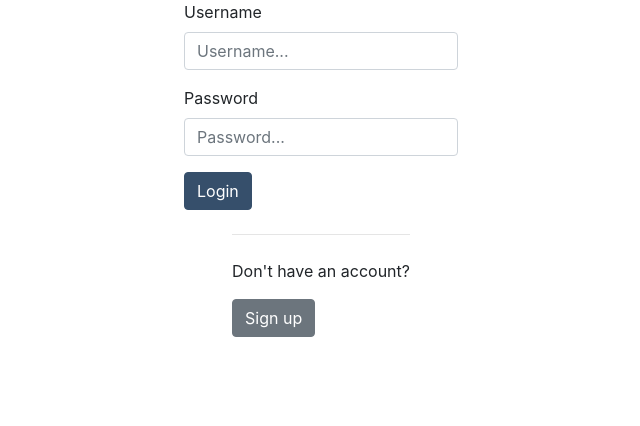
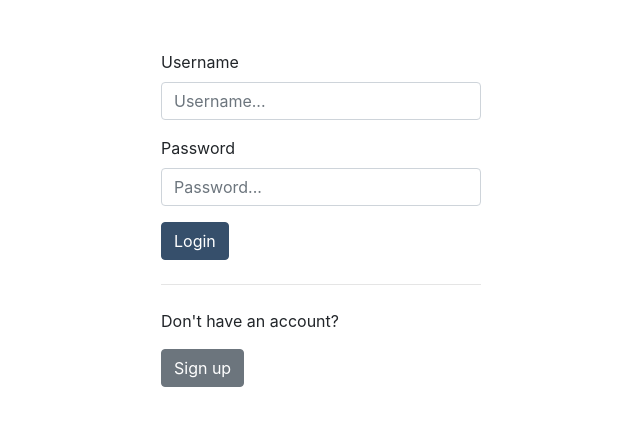
Before and after one commit to mcclymontdev/events_r_us, a Django app: page /login in a window 1280 px wide. Shown: the part 120-546 px from the top of the page, without its empty margins (319-959 px from the left). Run offline with Django 3.2, Linux system fonts and the light colour scheme; some libraries are stand-ins or nearby versions.

Commit message:
Fixed CSS on registration view.

```diff
--- a/templates/events/login.html
+++ b/templates/events/login.html
@@ -8,7 +8,7 @@
 {% block body_block %}
     <!-- Login form -->
     <div class="d-flex justify-content-center">
-      <form id="login_form" method = "post" action = "{% url 'events:login' %}">
+      <form id="signup-login-form" method = "post" action = "{% url 'events:login' %}">
 	  	{% csrf_token %}
         <div class="form-group">
           <label for="username">Username</label>
@@ -20,16 +20,10 @@
           <input name="password"  type="password" class="form-control" id="password" placeholder="Password...">
         </div>
         <button type="submit" class="btn btn-primary" id="login" value="submit">Login</button>
-
+        <hr class="my-4">
+        <p>Don't have an account?</p>
+        <a class="btn btn-secondary" id="signin">Sign up</a>
       </form>
 	  </div>
-	  <div class="d-flex justify-content-center">
-		  <form action="{% url 'events:sign-up' %}">
-		  <hr class="my-4">
-		  <p>Don't have an account?</p>
-		  <button onclick="events/sign-up/" class="btn btn-secondary" id="signin">Sign up</button>
-
-		  </form>
-		</div>
       <!-- End login form-->
 {% endblock %}
```
